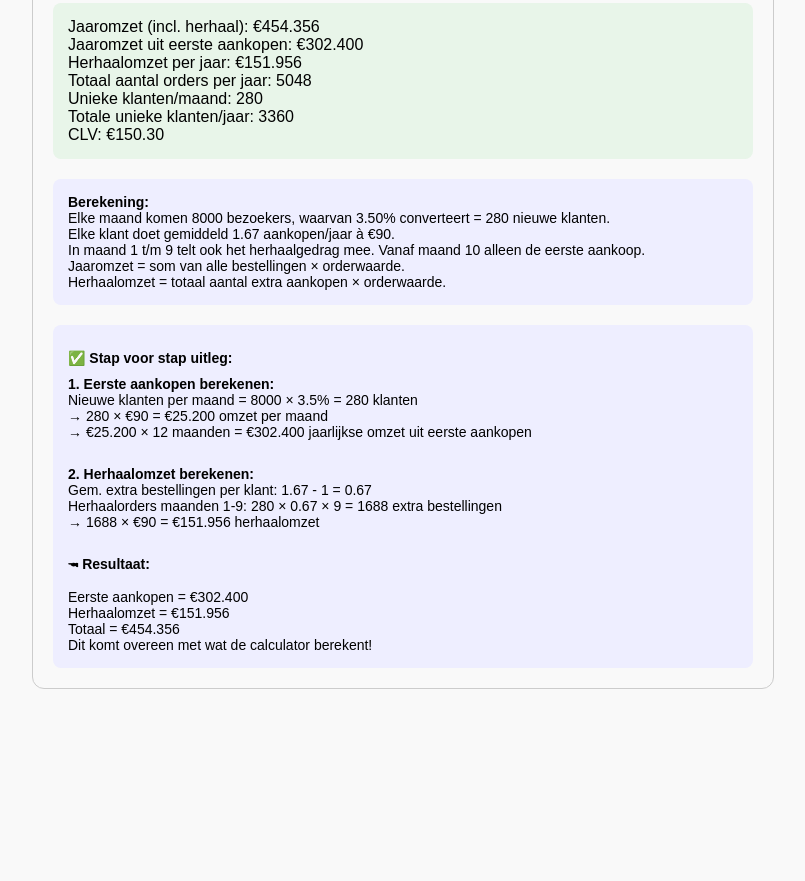
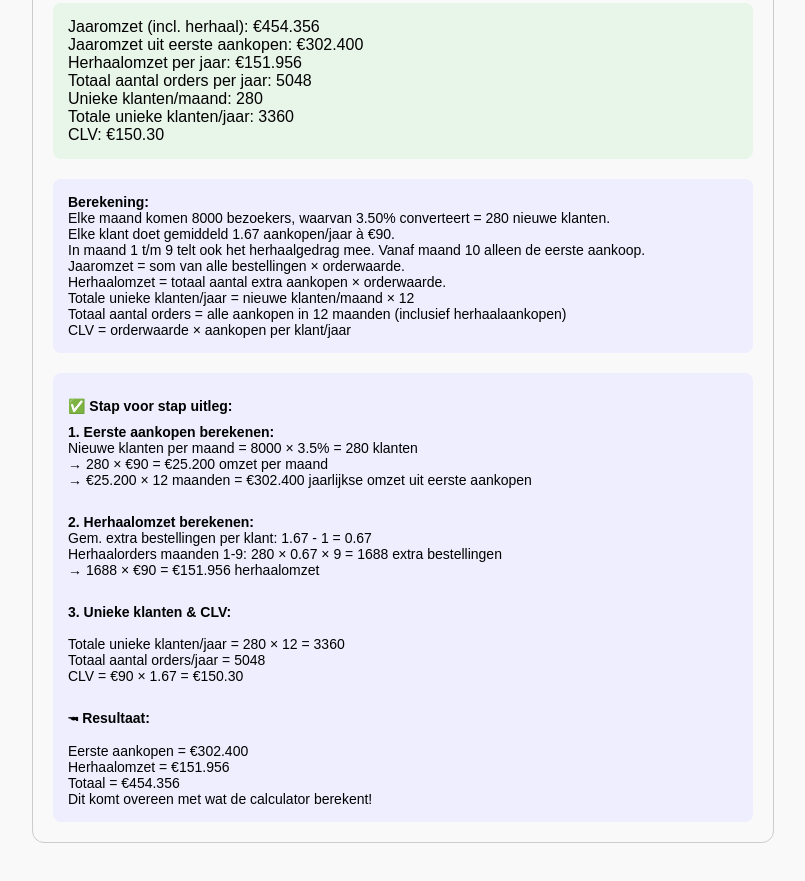
Before and after one commit to ReneProjectmonk/uitgebreideb2ccalculator, a plain HTML site: page index.html in a window 1280 px wide. Shown: the part 791-1672 px from the top of the page, without its empty margins (237-1042 px from the left). Before the commit the page ends 1520 px from the top, so only its background shows below. Drawn offline with Linux system fonts and the light colour scheme.

Commit message:
Add files via upload

```diff
--- a/index.html
+++ b/index.html
@@ -129,7 +129,10 @@
         Elke klant doet gemiddeld ${frequency} aankopen/jaar à €${aov}.<br>
         In maand 1 t/m 9 telt ook het herhaalgedrag mee. Vanaf maand 10 alleen de eerste aankoop.<br>
         Jaaromzet = som van alle bestellingen × orderwaarde.<br>
-        Herhaalomzet = totaal aantal extra aankopen × orderwaarde.
+        Herhaalomzet = totaal aantal extra aankopen × orderwaarde.<br>
+        Totale unieke klanten/jaar = nieuwe klanten/maand × 12<br>
+        Totaal aantal orders = alle aankopen in 12 maanden (inclusief herhaalaankopen)<br>
+        CLV = orderwaarde × aankopen per klant/jaar
       `;
 
       steps.innerHTML = `
@@ -142,6 +145,10 @@
         Gem. extra bestellingen per klant: ${frequency} - 1 = ${(frequency - 1).toFixed(2)}<br>
         Herhaalorders maanden 1-9: ${Math.round(monthlyNewCustomers)} × ${(frequency - 1).toFixed(2)} × 9 = ${extraOrders} extra bestellingen<br>
         → ${extraOrders} × €${aov} = €${Math.round(herhaalOmzet).toLocaleString('nl-NL')} herhaalomzet<br><br>
+        <strong>3. Unieke klanten & CLV:</strong><br>
+        Totale unieke klanten/jaar = ${Math.round(monthlyNewCustomers)} × 12 = ${Math.round(totalUniqueCustomers)}<br>
+        Totaal aantal orders/jaar = ${Math.round(totalOrders)}<br>
+        CLV = €${aov} × ${frequency} = €${clv.toFixed(2)}<br><br>
         <strong>🖚 Resultaat:</strong><br>
         Eerste aankopen = €${Math.round(monthlyBaseRevenue * 12).toLocaleString('nl-NL')}<br>
         Herhaalomzet = €${Math.round(herhaalOmzet).toLocaleString('nl-NL')}<br>
```
